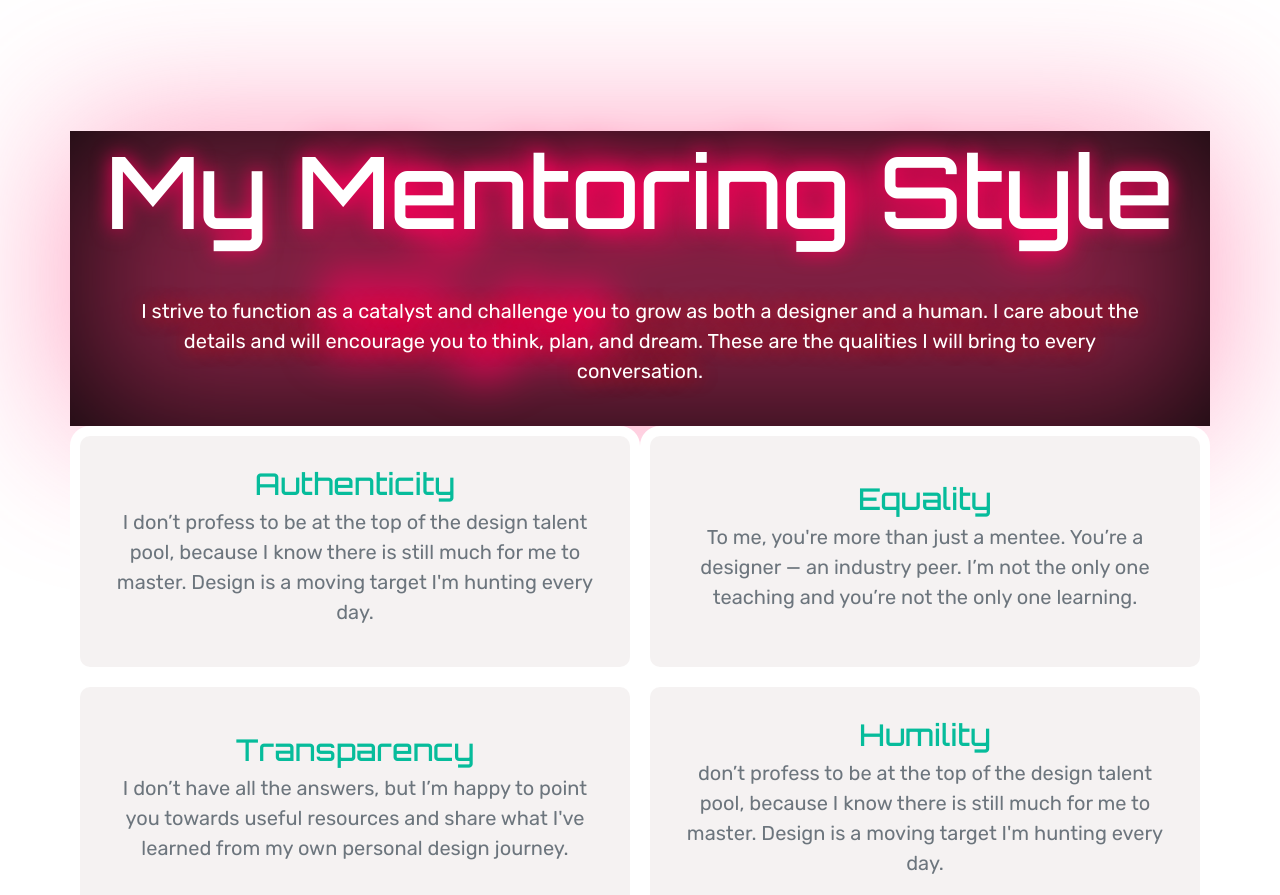
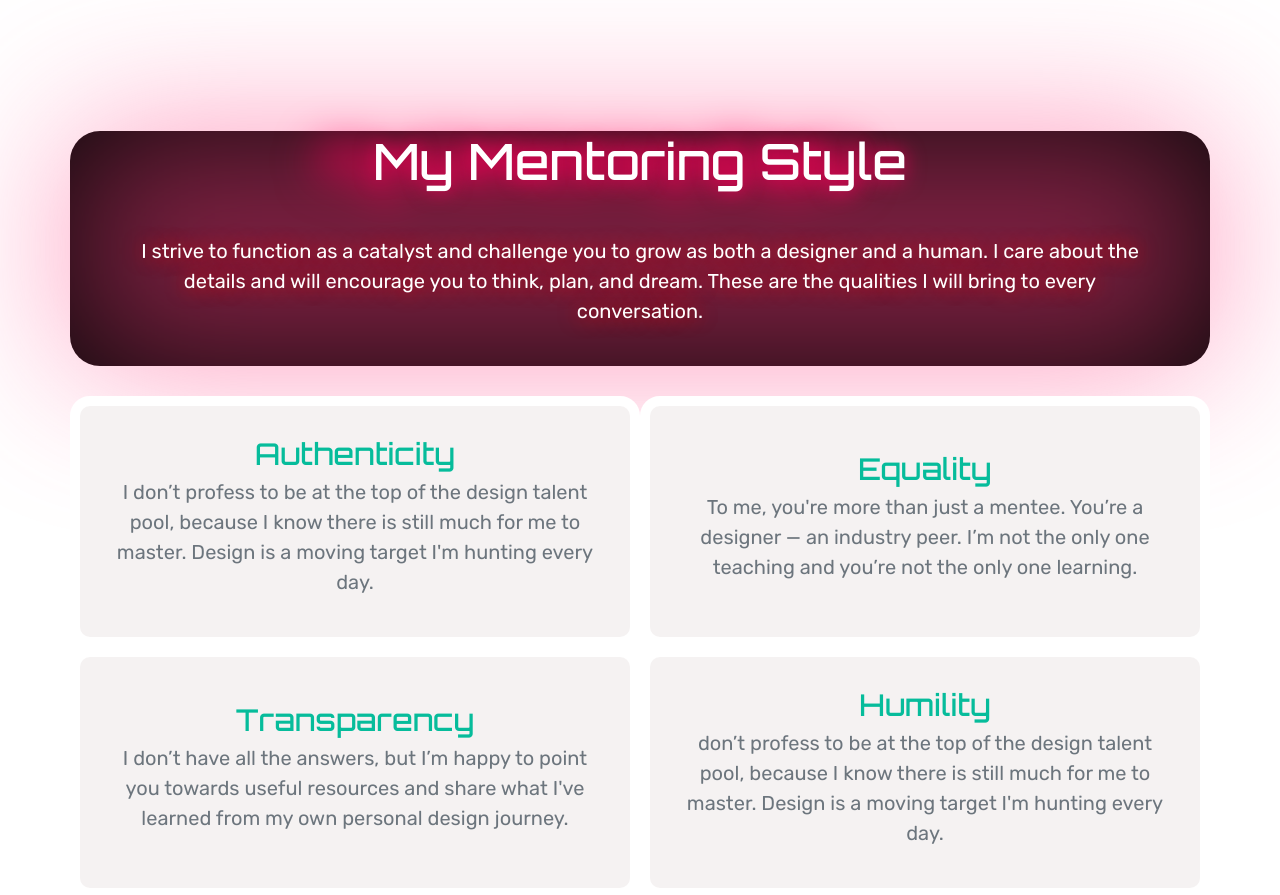
Before and after one commit to FbW-E04-2/uib-final-project-ademten7, a website: page mentorship.html in a window 1280 px wide. Shown: the part 1540-2435 px from the top of the page. Drawn offline with nearby package versions, Linux system fonts and the light colour scheme.

Commit message:
commit-8 added some modules

```diff
--- a/scss/_style.scss
+++ b/scss/_style.scss
@@ -466,7 +466,9 @@ footer {
     .col-12 {
         background-color: rgba(0, 0, 0, 0.966);
         z-index: -3;
+        margin-bottom: 3em;
         @include backToTop(flex, column, center, center);
+        border-radius: 30px;
         // display: flex;
         // flex-direction: column;
         // align-items: center;
@@ -474,8 +476,9 @@ footer {
         //to set neon effect
         .neon {
             color: #fff;
-            font-size: 10em;
+            font-size: 5em;
             text-shadow: 0 0 20px #ff005b;
+            text-align: center;
             &:after {
                 content: attr(data-text);
                 position: absolute;
```
Also changed, not shown: scss/main.css, 1 other file.
